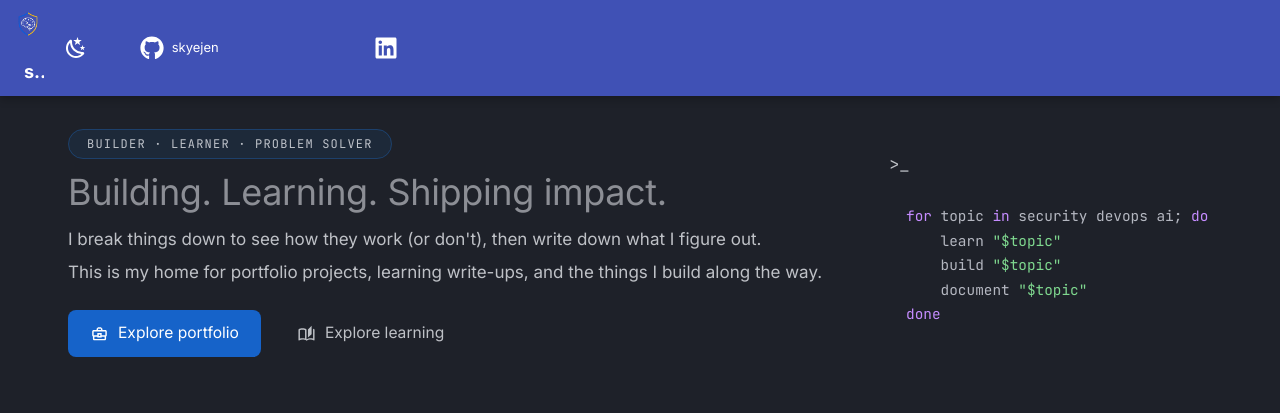
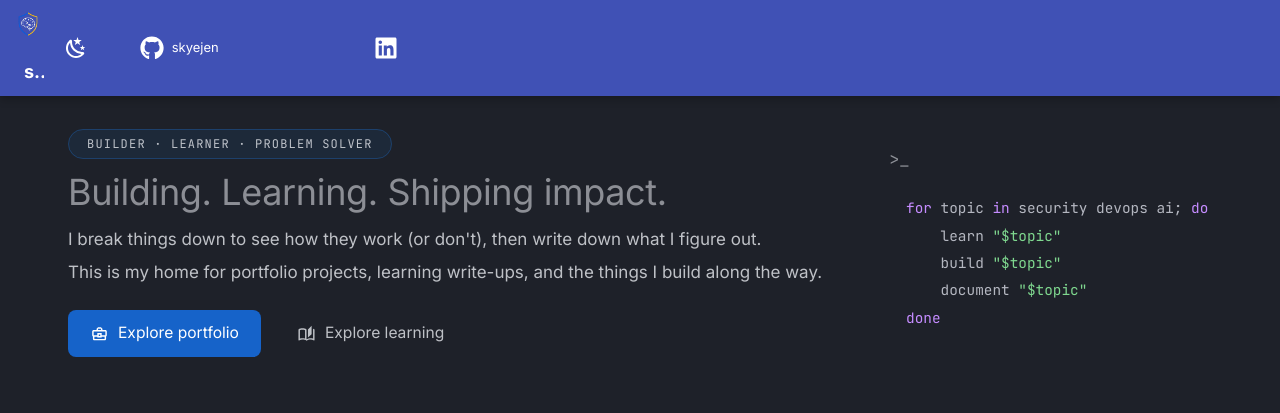
Before and after one commit to skyejen/skyejen.github.io, an MkDocs documentation site: the page built from docs/index.md, in a window 1280 px wide. Shown: the top 413 px of the page. Built offline with MkDocs 1.6.1 and Material for MkDocs 9.7.7, drawn with Linux system fonts in a browser that asks for light colours.

Commit message:
polish: terminal alignment polish

```diff
--- a/docs/stylesheets/local.css
+++ b/docs/stylesheets/local.css
@@ -64,15 +64,18 @@
 .sj-btn--gold:hover { background: rgba(242,193,78,0.12); border-color: var(--sj-gold); }
 
 /* terminal - single outline */
-.sj-codepanel { position: relative; background: var(--sj-bg-deep); border: 1px solid var(--sj-border); border-radius: 12px; padding: 1.05rem 1.35rem 1.15rem; box-shadow: none; }
-.sj-prompt { display: block; font-family: "JetBrains Mono", monospace; font-size: 0.85rem; color: var(--sj-blue); margin: 0 0 0.75rem; }
+.sj-codepanel { position: relative; box-sizing: border-box; height: 251px; display: flex; flex-direction: column; background: var(--sj-bg-deep); border: 1px solid var(--sj-border); border-radius: 12px; padding: 0.8rem 1.35rem; box-shadow: none; }
+.sj-prompt { display: block; font-family: "JetBrains Mono", monospace; font-size: 0.85rem; color: var(--sj-blue); opacity: 0.7; margin: 0 0 0.5rem; }
 .sj-codepanel-head { display: flex; align-items: center; justify-content: space-between; padding: 0.5rem 0.85rem; border-bottom: 1px solid var(--sj-border); background: rgba(255,255,255,0.02); }
 .sj-dots { display: inline-flex; gap: 0.4rem; }
 .sj-dots i { width: 0.6rem; height: 0.6rem; border-radius: 50%; display: inline-block; }
 .sj-dots i:nth-child(1){ background:#ff5f56; } .sj-dots i:nth-child(2){ background:#ffbd2e; } .sj-dots i:nth-child(3){ background:#27c93f; }
 .sj-lang { font-family: "JetBrains Mono", monospace; font-size: 0.58rem; color: var(--sj-text-dim); }
-.md-typeset .sj-codepanel-body, .sj-codepanel-body { margin: 0; padding: 0; height: 7rem; overflow: hidden; border: none !important; background: transparent !important; box-shadow: none !important; }
-.sj-codepanel-body code { font-family: "JetBrains Mono", monospace; font-size: 0.72rem; line-height: 1.7; color: var(--sj-text); white-space: pre; background: none; display: block; transition: opacity .3s ease; }
+.md-typeset .sj-codepanel-body, .sj-codepanel-body { margin: 0; padding: 0; flex: 1; height: auto; display: flex; flex-direction: column; justify-content: flex-start; overflow: hidden !important; scrollbar-width: none; border: none !important; background: transparent !important; box-shadow: none !important; }
+.sj-codepanel-body code { font-family: "JetBrains Mono", monospace; font-size: 0.72rem; line-height: 1.9; color: var(--sj-text); white-space: pre; background: none; display: block; overflow: hidden !important; transition: opacity .3s ease; }
+/* suppress code-panel scrollbars */
+.sj-codepanel, .sj-codepanel * { scrollbar-width: none !important; -ms-overflow-style: none !important; }
+.sj-codepanel *::-webkit-scrollbar { display: none !important; width: 0 !important; height: 0 !important; }
 .sj-codepanel-body code .tk-str  { color: #7fd88f; }
 .sj-codepanel-body code .tk-kw   { color: #c58cff; }
 .sj-codepanel-body code .tk-bool { color: #e07aa8; }
```
